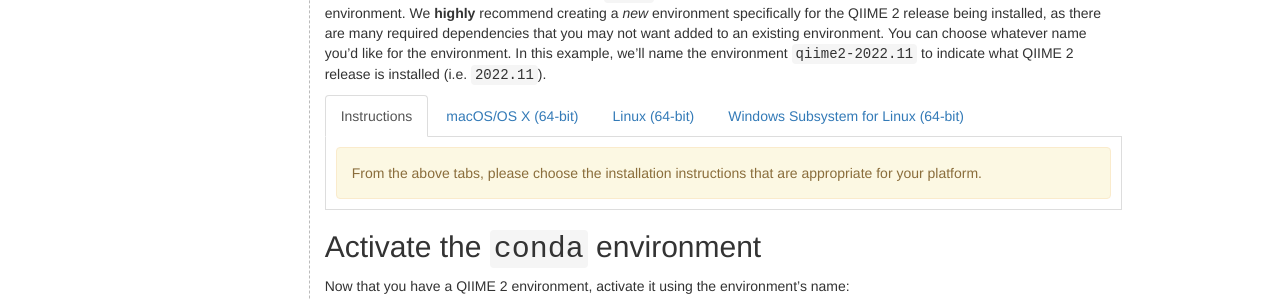
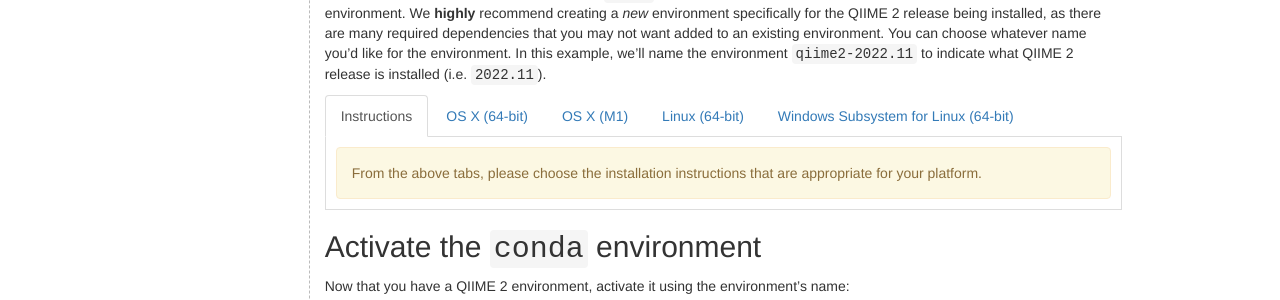
Before and after one commit to qiime2/docs, a Sphinx documentation site: the page built from source/install/native.rst, in a window 1280 px wide. Shown: the part 856-1156 px from the top of the page. Built offline with Sphinx 7.4.7, drawn with Linux system fonts in a browser that asks for light colours; pages that are not in the unit, such as notebooks, are missing from menus; the version number could not be read and is left out.

Commit message:
DOC: adding M1 chip macOS install instructions (#544)

```diff
--- a/source/install/native.rst
+++ b/source/install/native.rst
@@ -56,7 +56,8 @@
    <div class="tabbed">
       <ul class="nav nav-tabs">
          <li class="active"><a data-toggle="tab" href="#instructions">Instructions</a></li>
-         <li><a data-toggle="tab" href="#macOS">macOS/OS X (64-bit)</a></li>
+         <li><a data-toggle="tab" href="#macOS">OS X (64-bit)</a></li>
+         <li><a data-toggle="tab" href="#M1-macOS">OS X (M1)</a></li>
          <li><a data-toggle="tab" href="#linux">Linux (64-bit)</a></li>
          <li><a data-toggle="tab" href="#wsl">Windows Subsystem for Linux (64-bit)</a></li>
       </ul>
@@ -69,6 +70,14 @@
          <div id="macOS" class="tab-pane fade">
             <pre>wget https://data.qiime2.org/distro/core/qiime2-2022.11-py38-osx-conda.yml
    conda env create -n qiime2-2022.11 --file qiime2-2022.11-py38-osx-conda.yml</pre>
+   OPTIONAL CLEANUP
+   <pre>rm qiime2-2022.11-py38-osx-conda.yml</pre>
+         </div>
+         <div id="M1-macOS" class="tab-pane fade">
+            <pre>wget https://data.qiime2.org/distro/core/qiime2-2022.11-py38-osx-conda.yml
+   CONDA_SUBDIR=osx-64 conda env create -n qiime2-2022.11 --file qiime2-2022.11-py38-osx-conda.yml
+   conda activate qiime2-2022.11
+   conda config --env --set subdir osx-64</pre>
    OPTIONAL CLEANUP
    <pre>rm qiime2-2022.11-py38-osx-conda.yml</pre>
          </div>
```
